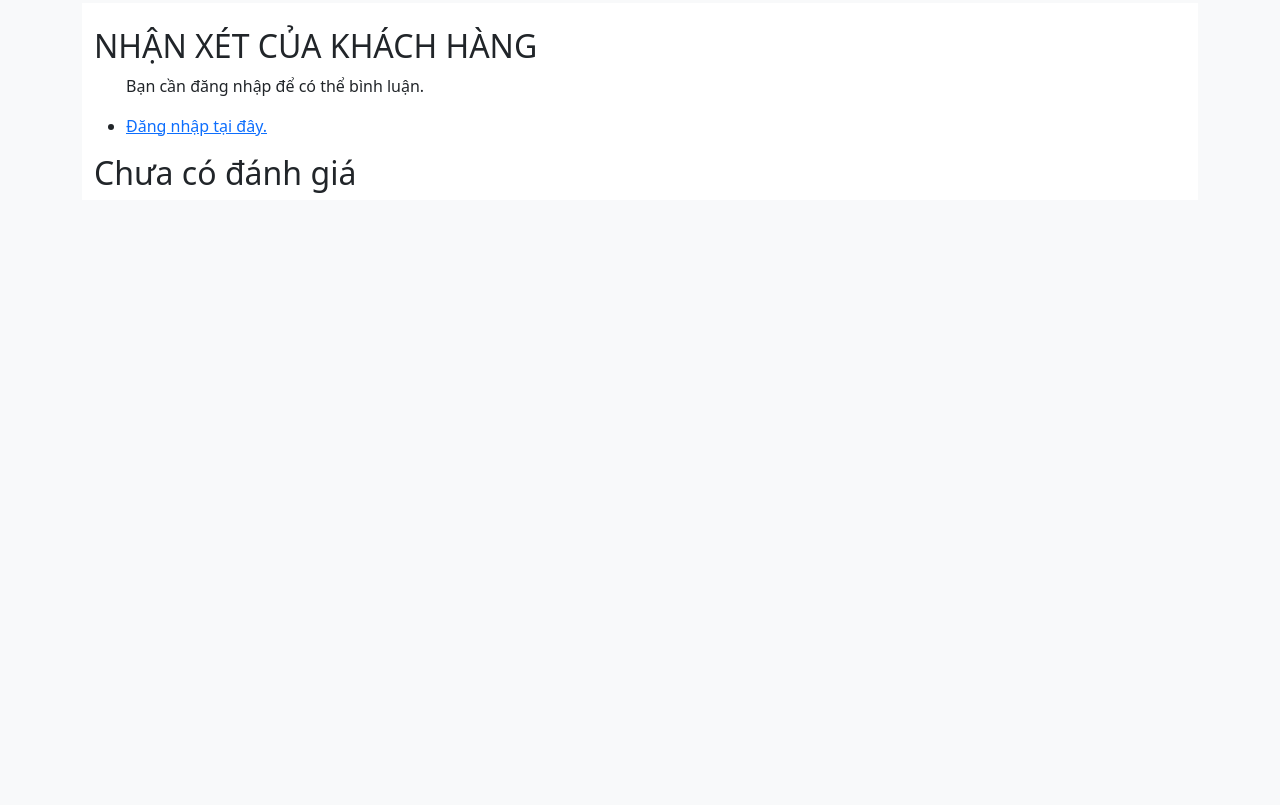
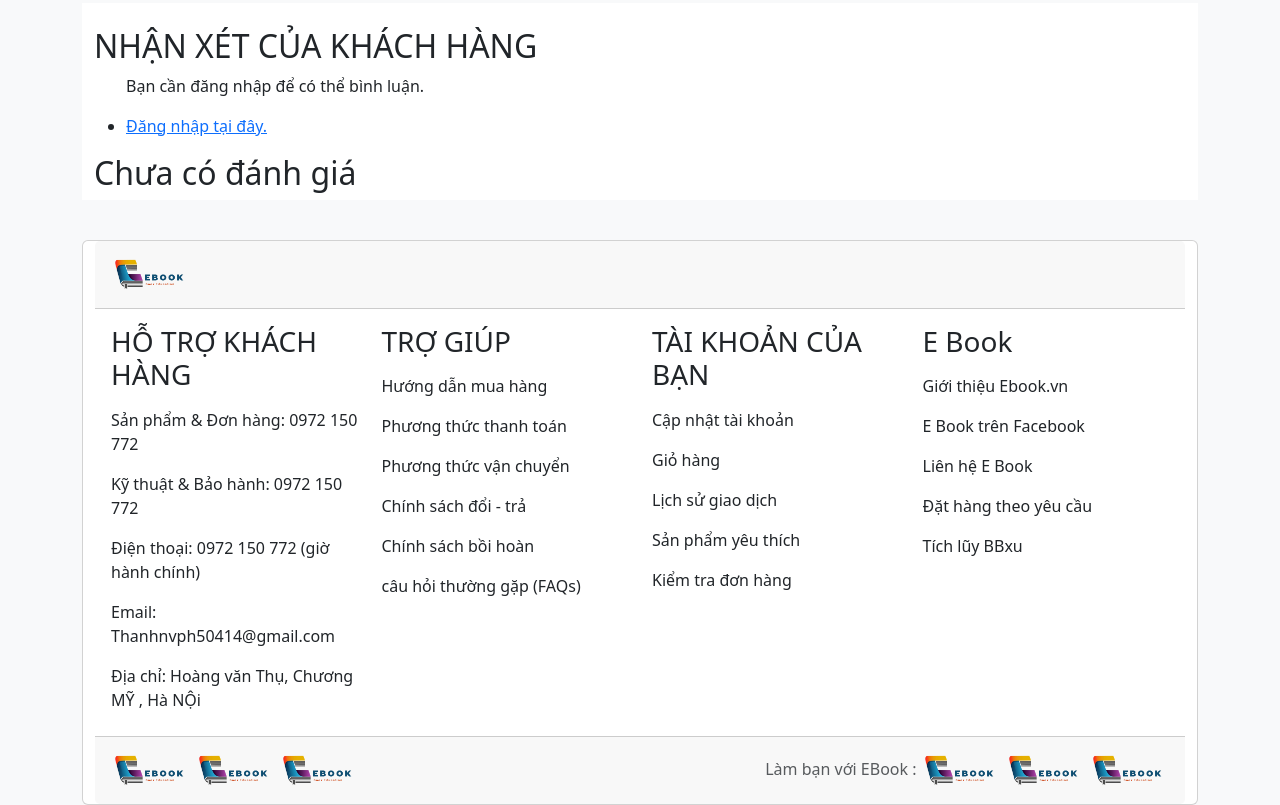
Before and after one commit to THANHDIETER/webSiteMuasamSachEBook-DuAn11, a PHP site: page /views/detail.php in a window 1280 px wide; the page is wider, and only the part inside the window is pictured. Shown: the part 2736-3541 px from the top of that part. Before the commit the page ends 2936 px from the top of that part, so only its background shows below. Run offline with PHP 8.4, Linux system fonts and the light colour scheme.

Commit message:
add code footer

```diff
--- /dev/null
+++ b/components/footer.php
@@ -0,0 +1,84 @@
+<!DOCTYPE html>
+<html lang="en">
+<head>
+     <meta charset="UTF-8">
+     <meta name="viewport" content="width=device-width, initial-scale=1.0">
+     <title>Document</title>
+     <link rel="stylesheet"href="https://cdnjs.cloudflare.com/ajax/libs/font-awesome/5.15.4/css/all.min.css">
+     <link rel="stylesheet" href="https://cdnjs.cloudflare.com/ajax/libs/font-awesome/5.15.1/css/all.min.css">
+     <link href="https://cdn.jsdelivr.net/npm/bootstrap@5.3.3/dist/css/bootstrap.min.css" rel="stylesheet" integrity="sha384-QWTKZyjpPEjISv5WaRU9OFeRpok6YctnYmDr5pNlyT2bRjXh0JMhjY6hW+ALEwIH" crossorigin="anonymous">
+     <link rel="stylesheet" href="https://cdn.jsdelivr.net/npm/bootstrap-icons@1.11.3/font/bootstrap-icons.min.css">
+     <script src="https://cdn.jsdelivr.net/npm/bootstrap@5.3.3/dist/js/bootstrap.bundle.min.js" integrity="sha384-YvpcrYf0tY3lHB60NNkmXc5s9fDVZLESaAA55NDzOxhy9GkcIdslK1eN7N6jIeHz" crossorigin="anonymous"></script>
+
+</head>
+<body>
+     <footer>
+          <div class="card container">
+          <div class="card-header " style="">
+          <img style="width: 80px;" src="../styte/img/logo.png" alt="">
+          </div>
+          <div class="card-body">
+          <div class="row">
+               <div class="col">
+                    <ul class="navbar-nav me-auto mb-2 mb-lg-0">
+                         <h3>HỖ TRỢ KHÁCH HÀNG</h3>
+                         <li><a class="nav-link active"  href="#">Sản phẩm & Đơn hàng: 0972 150 772</a></li>
+                         <li><a class="nav-link active"  href="#">Kỹ thuật & Bảo hành: 0972 150 772</a></li>
+                         <li><a class="nav-link active"  href="#">Điện thoại: 0972 150 772 (giờ hành chính)</a></li>
+                         <li><a class="nav-link active"  href="#">Email: Thanhnvph50414@gmail.com</a></li>
+                         <li><a class="nav-link active"  href="#">Địa chỉ: Hoàng văn Thụ, Chương MỸ , Hà NỘi</a></li>
+
+                    </ul>
+               </div>
+               <div class="col">
+                    <ul class="navbar-nav me-auto mb-2 mb-lg-0">
+                         <h3>TRỢ GIÚP</h3>
+                         <li><a class="nav-link active"  href="#">Hướng dẫn mua hàng</a></li>
+                         <li><a class="nav-link active"  href="#">Phương thức thanh toán</a></li>
+                         <li><a class="nav-link active"  href="#">Phương thức vận chuyển</a></li>
+                         <li><a class="nav-link active"  href="#">Chính sách đổi - trả</a></li>
+                         <li><a class="nav-link active"  href="#">Chính sách bồi hoàn</a></li>
+                         <li><a class="nav-link active"  href="#">câu hỏi thường gặp (FAQs)</a></li>
+                         </ul>
+               </div>
+               <div class="col">
+                    <ul class="navbar-nav me-auto mb-2 mb-lg-0">
+                         <h3>TÀI KHOẢN CỦA BẠN</h3>
+                         <li><a class="nav-link active"  href="#">Cập nhật tài khoản</a></li>
+                         <li><a class="nav-link active"  href="#">Giỏ hàng</a></li>
+                         <li><a class="nav-link active"  href="#">Lịch sử giao dịch</a></li>
+                         <li><a class="nav-link active"  href="#">Sản phẩm yêu thích </a></li>
+                         <li><a class="nav-link active"  href="#">Kiểm tra đơn hàng</a></li>
+                    </ul>
+               </div>
+               <div class="col">
+                    <ul class="navbar-nav me-auto mb-2 mb-lg-0">
+                         <h3>E Book</h3>
+                         <li><a class="nav-link active"  href="#">Giới thiệu Ebook.vn</a></li>
+                         <li><a class="nav-link active"  href="#">E Book trên Facebook</a></li>
+                         <li><a class="nav-link active"  href="#">Liên hệ E Book</a></li>
+                         <li><a class="nav-link active"  href="#">Đặt hàng theo yêu cầu</a></li>
+                         <li><a class="nav-link active"  href="#">Tích lũy BBxu</a></li>
+                         </ul>
+               </div>
+          </div>
+          </div>
+          <div style="justify-content: space-between;" class="d-flex  card-footer text-body-secondary">
+                    <div>
+
+                    <img style="width: 80px;" src="../styte/img/logo.png" alt="">
+                    <img style="width: 80px;" src="../styte/img/logo.png" alt="">
+                    <img style="width: 80px;" src="../styte/img/logo.png" alt="">
+                    </div>
+                    <div>
+                    Làm bạn với EBook :
+                    <img style="width: 80px;" src="../styte/img/logo.png" alt="">
+                    <img style="width: 80px;" src="../styte/img/logo.png" alt="">
+                    <img style="width: 80px;" src="../styte/img/logo.png" alt="">
+                    </div>
+
+          </div>
+          </div>
+     </footer>
+</body>
+</html>
--- a/views/detail.php
+++ b/views/detail.php
@@ -40,7 +40,7 @@
     <div class="row">
         <div class="col-9">
         <div class="table ">
-        <div class="table1 bg-white">
+        <div class="table table-striped bg-white">
         <h2>THÔNG TIN CHI TIẾT</h2><hr>
         <p>Nhà xuất bản: NXB Thế Giới</p><hr>
         <p>Ngày xuất bản: 16/11/2024</p><hr>
@@ -139,5 +139,7 @@
         </ul>
         <h2>Chưa có đánh giá</h2>
     </div>
+
+    <?php require_once '../components/footer.php' ?>
 </body>
 </html>
```
Also changed, not shown: components/detail.php (deleted, +0 -11 lines).
